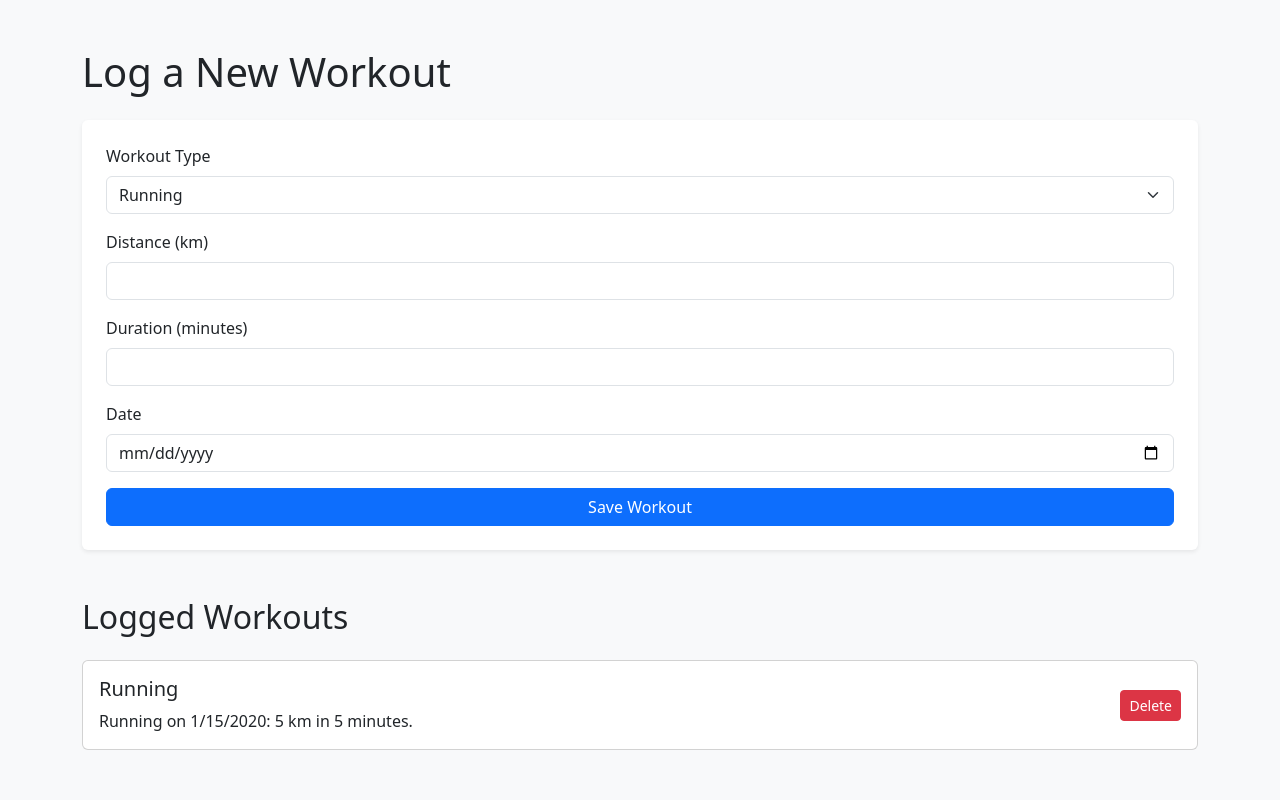
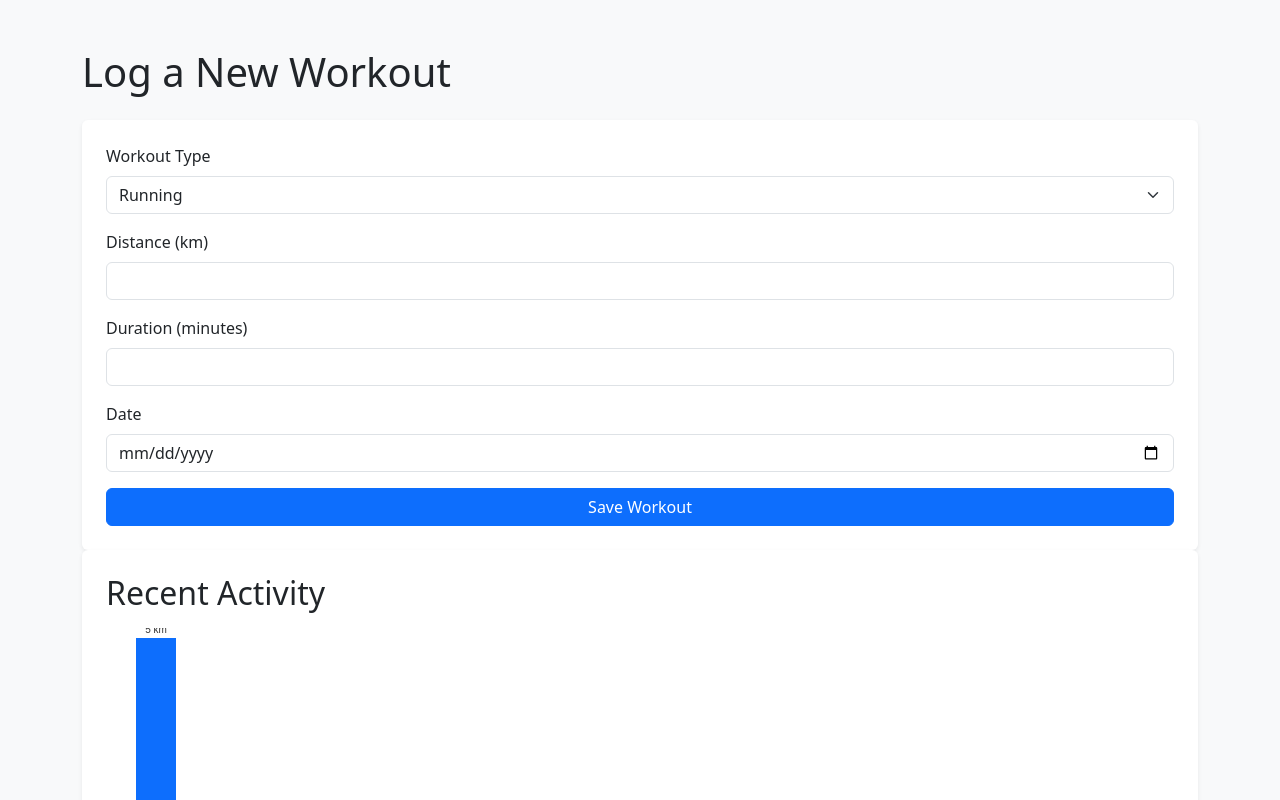
Before and after one commit to dsilksmith/my-fitness-app, a plain HTML site: page app/views/index.html in a window 1280 px wide. Both pictures are taken after typing "5", "5", "2020-01-15" into the empty fields and a click on the button "Save Workout". Shown: the top 800 px of the page. Drawn offline with nearby package versions, Linux system fonts and the light colour scheme.

Commit message:
Feat: Added basic distance chart

```diff
--- a/app/controllers/workoutController.js
+++ b/app/controllers/workoutController.js
@@ -11,6 +11,10 @@ const distanceInput = document.getElementById('distance');
 const durationInput = document.getElementById('duration');
 const dateInput = document.getElementById('date');
 const workoutList = document.getElementById('workout-list');
+// NEW: Get the canvas element and its 2D drawing context
+const canvas = document.getElementById('workout-chart');
+const ctx = canvas.getContext('2d');
+
 
 // --- FUNCTIONS ---
 
@@ -33,6 +37,44 @@ function renderWorkouts() {
         `;
         workoutList.appendChild(workoutElement);
     });
+
+    // UPDATED: Re-render the chart whenever the workout list is updated
+    renderChart();
+}
+
+// NEW: Function to draw the workout chart on the canvas
+function renderChart() {
+    // 1. Clear the canvas before drawing
+    ctx.clearRect(0, 0, canvas.width, canvas.height);
+
+    // 2. Get the last 5 workouts for the chart
+    const chartData = workouts.slice(-5);
+    if (chartData.length === 0) return; // Don't draw if there's no data
+
+    // 3. Find the maximum distance to scale the bars
+    const maxDistance = Math.max(...chartData.map(w => w.distance));
+
+    // 4. Set chart parameters
+    const barWidth = 40;
+    const spacing = 30;
+    const chartHeight = canvas.height - 20; // Leave space for text
+    const startX = 30;
+
+    // 5. Loop through the data and draw each bar
+    chartData.forEach((workout, index) => {
+        const barHeight = (workout.distance / maxDistance) * chartHeight;
+        const x = startX + index * (barWidth + spacing);
+        const y = canvas.height - barHeight - 10; // Position from the bottom up
+
+        // Draw the bar
+        ctx.fillStyle = '#0d6efd'; // A nice blue color
+        ctx.fillRect(x, y, barWidth, barHeight);
+
+        // Draw the distance text above the bar
+        ctx.fillStyle = '#333';
+        ctx.textAlign = 'center';
+        ctx.fillText(`${workout.distance} km`, x + barWidth / 2, y - 5);
+    });
 }
 
 function saveWorkouts() {
@@ -46,16 +88,12 @@ function loadWorkouts() {
     return parsedWorkouts.map(w => new Workout(w.type, w.distance, w.duration, new Date(w.date)));
 }
 
-// NEW: Function to delete a workout by its ID
 function deleteWorkout(id) {
-    // Find the index of the workout to delete
     const workoutIndex = workouts.findIndex(workout => workout.id === id);
-
-    // If found, remove it from the array
     if (workoutIndex > -1) {
         workouts.splice(workoutIndex, 1);
-        saveWorkouts(); // Save the updated array
-        renderWorkouts(); // Re-render the list
+        saveWorkouts();
+        renderWorkouts();
     }
 }
 
@@ -64,6 +102,7 @@ renderWorkouts();
 
 
 // --- EVENT LISTENERS ---
+// ... (No changes to the event listeners) ...
 workoutForm.addEventListener('submit', function(event) {
     event.preventDefault();
     const type = workoutTypeInput.value;
@@ -78,11 +117,8 @@ workoutForm.addEventListener('submit', function(event) {
     workoutForm.reset();
 });
 
-// NEW: Event listener for the entire workout list (Event Delegation)
 workoutList.addEventListener('click', function(event) {
-    // Check if a delete button was clicked
     if (event.target.classList.contains('delete-btn')) {
-        // Get the id from the data-id attribute
         const workoutId = parseInt(event.target.dataset.id);
         deleteWorkout(workoutId);
     }
--- a/app/views/index.html
+++ b/app/views/index.html
@@ -34,7 +34,10 @@
             </div>
             <button type="submit" class="btn btn-primary w-100">Save Workout</button>
         </form>
-
+        <div class="p-4 bg-white rounded shadow-sm mb-5">
+            <h2 class="mb-3">Recent Activity</h2>
+            <canvas id="workout-chart" width="400" height="200"></canvas>
+        </div>
         <div id="workout-list" class="mt-5"></div>
     </div>
 
```
Also changed, not shown: 2 other files.
